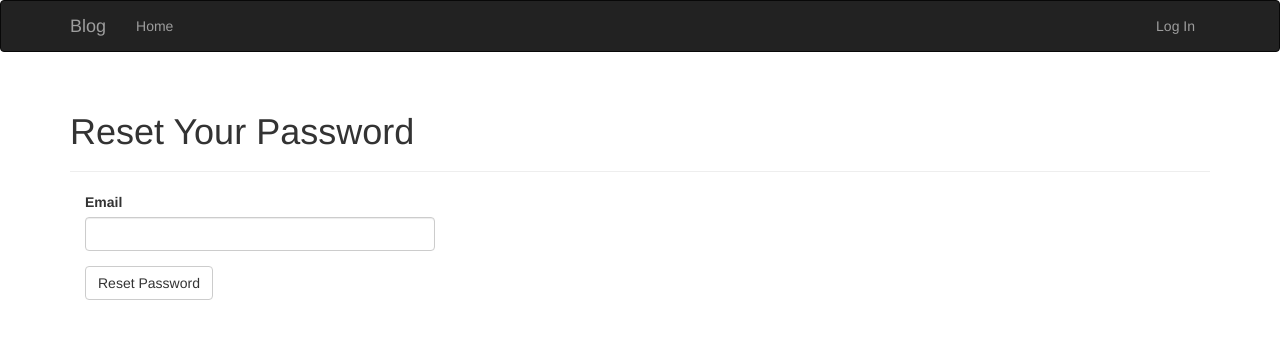
After one commit to Timeship/Blog, a Flask app: page /auth/reset in a window 1280 px wide. The commit adds this page. Shown: the top 339 px of the page. Run offline with Flask 2, Linux system fonts and the light colour scheme; some libraries are stand-ins or nearby versions.

Commit message:
add modify&reset password&email

```diff
--- a/app/auth/forms.py
+++ b/app/auth/forms.py
@@ -26,3 +26,32 @@ class RegistrationForm(Form):
     def validate_username(self,field):
         if User.query.filter_by(username=field.data).first():
             raise ValidationError('Username already in use.')
+
+class ChangePasswordForm(Form):
+    old_password = PasswordField('Old Password',validators=[Required()])
+    password = PasswordField('New Password',validators=[Required(),EqualTo('password2',message='password must match')])
+    password2 = PasswordField('Password Confirm',validators=[Required()])
+    submit = SubmitField('Update Password')
+
+class PasswordResetRequestForm(Form):
+    email = StringField('Email',validators=[Required(),Length(1,64),Email()])
+    submit = SubmitField('Reset Password')
+
+class PasswordResetForm(Form):
+    email = StringField('Email',validators=[Required(),Length(1,64),Email()])
+    password = PasswordField('New Password',validators=[Required(),EqualTo('password2',message='password must match')])
+    password2 = PasswordField('Password Confirm',validators=[Required()])
+    submit = SubmitField('Reset Password')
+
+    def validate_email(self,field):
+        if User.query.filter_by(email=field.data).first() is None:
+            raise ValidationError('Email address is not Found,check your email address')
+
+class ChangeEmailForm(Form):
+    email = StringField('New Email',validators=[Required(),Length(1,64),Email()])
+    password = PasswordField('Password',validators=[Required()])
+    submit = SubmitField('Change Email')
+
+    def validate_email(self,field):
+        if User.query.filter_by(email=field.data).first():
+            raise ValidationError('Email address already Existed')
--- a/app/auth/views.py
+++ b/app/auth/views.py
@@ -5,7 +5,8 @@ from flask.ext.login import login_user,logout_user,login_required
 from . import auth
 from .. import db
 from ..models import User
-from .forms import LoginForm,RegistrationForm
+from .forms import LoginForm,RegistrationForm,\
+        ChangePasswordForm,PasswordResetRequestForm,PasswordResetForm,ChangeEmailForm
 from ..email import send_mail
 from flask.ext.login import current_user
 
@@ -78,3 +79,76 @@ def resend_confirmation():
     send_mail(current_user.email,'Confirm your account','auth/email/confirm',user=current_user,token=token)
     flash('A confirmation email has been sent to you by email')
     return redirect(url_for('main.index'))
+
+'''修改密码'''
+@auth.route('/change_password',methods=['POST','GET'])
+@login_required
+def change_password():
+    form = ChangePasswordForm()
+    if form.validate_on_submit():
+        if current_user.vertify_password(form.old_password.data):
+            current_user.password = form.password.data
+            db.session.add(current_user)
+            flash('your password has been updated')
+            return redirect(url_for('main.index'))
+        else:
+            flash('Invalid password.')
+    return render_template('auth/change_password.html',form=form)
+
+'''重置密码,发送邮件'''
+@auth.route('/reset',methods=['POST','GET'])
+def password_reset_request():
+    if not current_user.is_anonymous:
+        return redirect(url_for('main.index'))
+    form = PasswordResetRequestForm()
+    if form.validate_on_submit():
+        user = User.query.filter_by(email=form.email.data).first()
+        if user:
+            token = user.generate_reset_token()
+            send_mail(user.email,'Reset your password','auth/email/reset_password',user=user,token=token,next=request.args.get('next'))
+            flash('an email with instruction to reset your password has been sent to you')
+        return redirect(url_for('auth.login'))
+    return render_template('auth/reset_password.html',form=form)
+
+'''重置密码邮件确认'''
+@auth.route('/reset/<token>',methods=['POST','GET'])
+def password_reset(token):
+    if not current_user.is_anonymous:
+        return redirect(url_for('main.index'))
+    form = PasswordResetForm()
+    if form.validate_on_submit():
+        user = User.query.filter_by(email=form.email.data).first()
+        if user is None:
+            return redirect(url_for('main.index'))
+        if user.reset_password(token,form.password.data):
+            flash('your password has been updated')
+            return redirect(url_for('auth.login'))
+        else:
+            return redirect(url_for('main.index'))
+    return render_template('auth/reset_password.html',form=form)
+
+'''修改邮箱'''
+@auth.route('/change_email',methods=['GET','POST'])
+@login_required
+def change_email_request():
+    form = ChangeEmailForm()
+    if form.validate_on_submit():
+        if current_user.vertify_password(form.password.data):
+            new_email = form.email.data
+            token = current_user.generate_email_change_token(new_email)#此处是生成email_change_token
+            send_mail(new_email,'Confirm your new email','auth/email/change_email',user=current_user,token=token)
+            flash('an email with constructions to confirm your new email has been sent to you')
+            return redirect(url_for('main.index'))
+        else:
+            flash('Incorrect password')
+    return render_template('auth/change_email.html',form=form)
+
+'''修改邮箱确认'''
+@auth.route('/change_email/<token>',methods=['GET','POST'])
+@login_required
+def change_email(token):
+    if current_user.change_email(token):
+        flash('your email address has been updated')
+    else:
+        flash('Invalid request')
+    return redirect(url_for('main.index'))
--- a/app/templates/auth/login.html
+++ b/app/templates/auth/login.html
@@ -10,7 +10,7 @@
 <div class="col-md-4">
     {{wtf.quick_form(form)}}
     <br>
-    <p>Forget your password?<a href="">click here to reset</a></p>
+    <p>Forget your password?<a href="{{url_for('auth.password_reset_request')}}">click here to reset</a></p>
     <p>New user?<a href="{{url_for('auth.register')}}">click here to register</a></p>
 </div>
 
--- /dev/null
+++ b/app/templates/auth/reset_password.html
@@ -0,0 +1,13 @@
+{% extends "base.html" %}
+{% import "bootstrap/wtf.html" as wtf %}
+
+{% block title %}Blog - Password Reset{% endblock %}
+
+{% block page_content %}
+<div class="page-header">
+    <h1>Reset Your Password</h1>
+</div>
+<div class="col-md-4">
+    {{ wtf.quick_form(form) }}
+</div>
+{% endblock %}
--- a/app/templates/base.html
+++ b/app/templates/base.html
@@ -30,9 +30,18 @@
             </ul>
             <ul class="nav navbar-nav navbar-right">
                 {% if current_user.is_authenticated %}
-                <li><a href="{{url_for('auth.logout')}}">Sign Out</a></li>
+                <li class="dropdown">
+                <a href="#" class="dropdown-toggle" data-toggle="dropdown">
+                    <img src="">Account</a>
+                </a>
+                    <ul class="dropdown-menu">
+                        <li><a href="{{ url_for('auth.change_password') }}">Change Password</a></li>
+                        <li><a href="{{ url_for('auth.change_email_request') }}">Change Email</a></li>
+                        <li><a href="{{ url_for('auth.logout') }}">Log Out</a></li>
+                    </ul>
+                </li>
                 {% else %}
-                <li><a href="{{url_for('auth.login')}}">Sign In</a></li>
+                <li><a href="{{ url_for('auth.login') }}">Log In</a></li>
                 {% endif %}
             </ul>
         </div>
--- a/manage.py
+++ b/manage.py
@@ -3,7 +3,7 @@
 import os
 from app import create_app,db
 from app.models import User,Role
-from flask.ext.script import Manager,Shell
+from flask.ext.script import Manager,Shell,Server
 from flask.ext.migrate import Migrate,MigrateCommand
 
 app = create_app(os.getenv('FLASK_CONFIG') or 'default')
@@ -15,6 +15,7 @@ def make_shell_context():
 
 manager.add_command('shell',Shell(make_context=make_shell_context))
 manager.add_command('db',MigrateCommand)
+manager.add_command('runserver',Server(host='0.0.0.0'))
 
 if __name__=='__main__':
     manager.run()
```
Also changed, not shown: app/models.py (+44 -0 lines), app/templates/404.html (added, +9 -0 lines), app/templates/500.html (added, +9 -0 lines), app/templates/auth/change_email.html (added, +13 -0 lines), app/templates/auth/change_password.html (added, +13 -0 lines), app/templates/auth/email/change_email.html (added, +7 -0 lines), app/templates/auth/email/change_email.txt (added, +11 -0 lines), app/templates/auth/email/reset_password.html (added, +8 -0 lines), app/templates/auth/email/reset_password.txt (added, +13 -0 lines), 1 other file.
